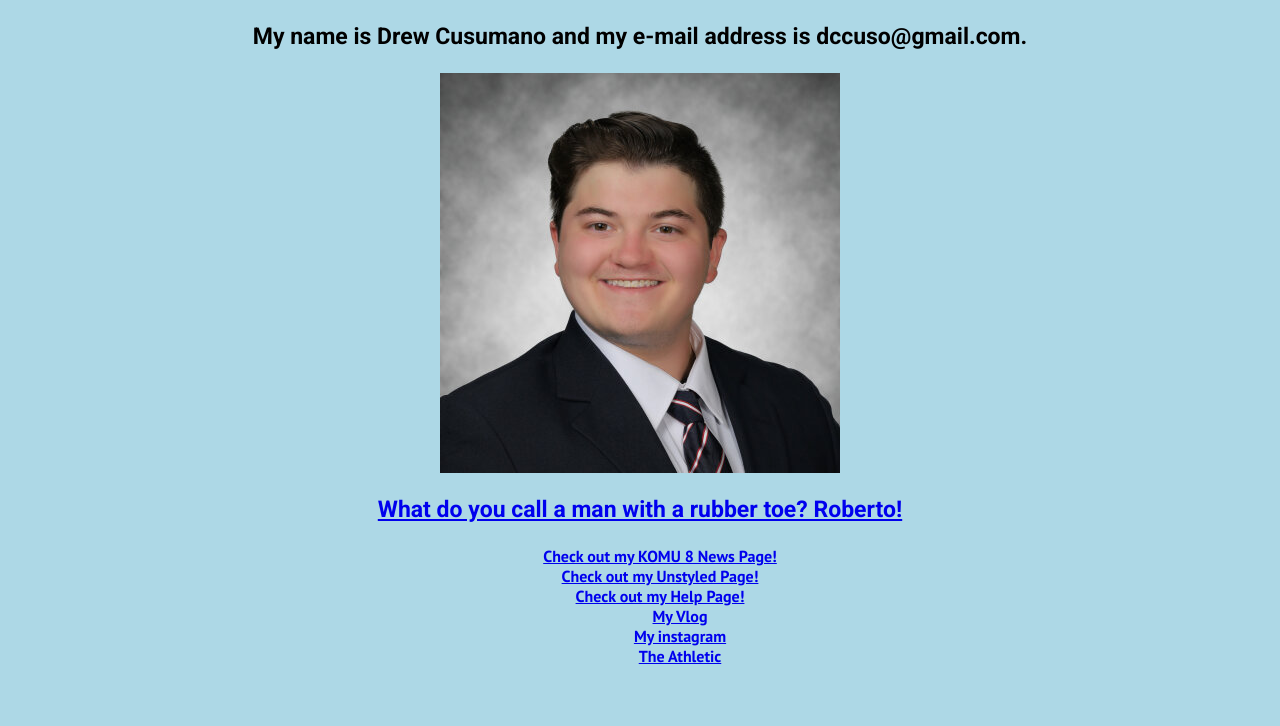
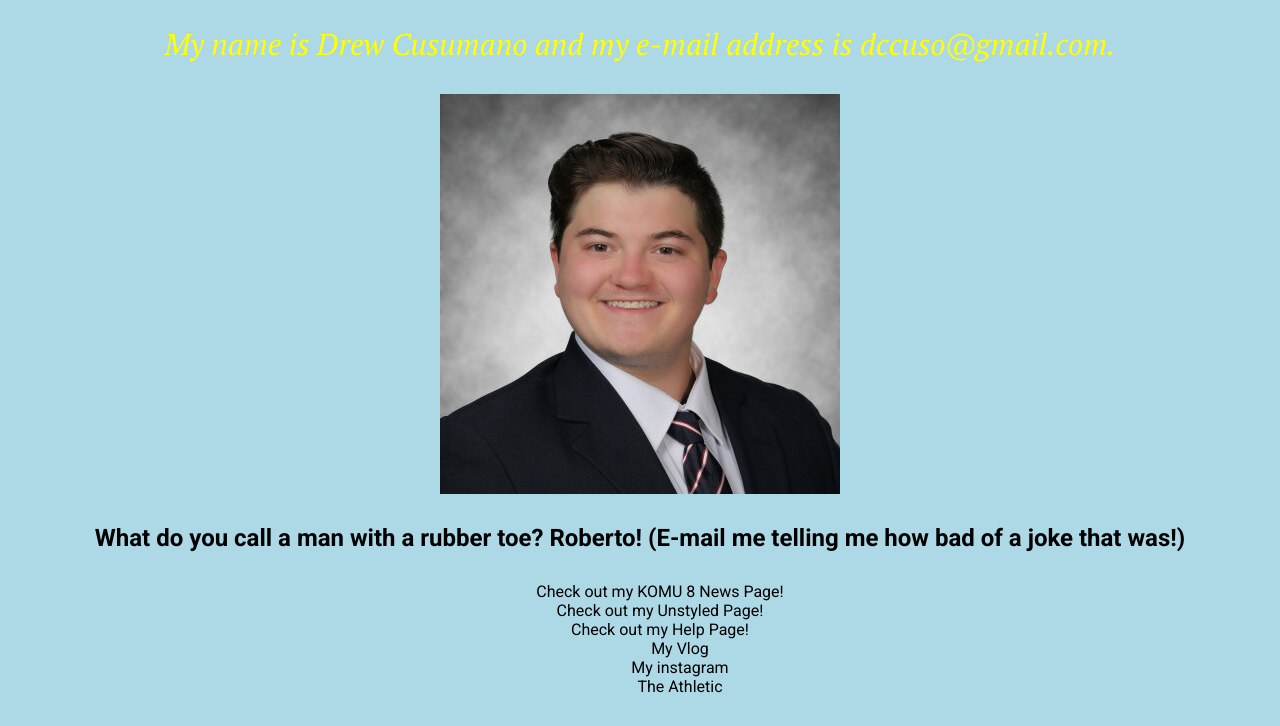
Before and after one commit to J4502-SS21/drew-cusumano, a plain HTML site: page index.html in a window 1280 px wide. Shown: the part 154-880 px from the top of the page. Before the commit the page ends 843 px from the top, so only its background shows below. Drawn offline with Linux system fonts and the light colour scheme.

Commit message:
changed css styling to hyperlinks

```diff
--- a/index.html
+++ b/index.html
@@ -6,7 +6,8 @@
   <link rel="stylesheet" href="mystyle.css">
 
   <title>Drew's J4502 Website</title>
-<link href="https://fonts.googleapis.com/css2?family=PT+Sans:wght@700&family=Raleway&family=Roboto:wght@700&display=swap" rel="stylesheet">
+  <link rel="preconnect" href="https://fonts.gstatic.com">
+  <link href="https://fonts.googleapis.com/css2?family=PT+Serif:ital@1&family=Roboto:wght@400;700&display=swap" rel="stylesheet">
   <meta name="description" content="Drew Cusumano's website for J4502.">
   <meta name="author" content="Drew Cusumano">
   <meta name="keywords" content="Drew Cusumano, J4502"/>
@@ -21,8 +22,11 @@
   <p style="text-align:center"><a href="mailto: dccuso@gmail.com" target="blank"> <img src="Drew.JPG"
   <p>
   </p>
-  <p>What do you call a man with a rubber toe? Roberto!
-  </p>
+<h2>
+  What do you call a man with a rubber toe? Roberto!
+  (E-mail me telling me how bad of a joke that was!)
+
+</h2>
   <p>
     <ul>
     <li><a href="https://www.komu.com/users/profile/drew%20cusumano/">Check out my KOMU 8 News Page!</a>
--- a/mystyle.css
+++ b/mystyle.css
@@ -1,28 +1,54 @@
 body {
   background-color: lightblue;
-  font-family: 'Raleway', sans-serif;
+  font-family: 'Roboto', sans-serif;
+  font-style: normal;
+
 }
 
 h1 {
-  color: yellow;
+  color: navy;
+  font-size: 60;
   text-decoration: underline;
-  font-size: 60;
-  text-decoration-color: blue;
   margin-left: 20px;
 }
 Body { text-align: center;
   vertical-align: top;
 }
 P { text-align: center;
-  font-size: 23;
-font-family: 'Roboto', sans-serif;
+  font-size: 30;
+font-family: 'PT Serif', serif;
+font-style: italic;
+color: yellow;
 vertical-align:top;
  }
-H2 { text-align: center
+a:link {
+  color: black;
+  text-decoration: none;
 }
-UL { text-align: center;
-  font-family: 'PT Sans', sans-serif;
+a:active {
+  color: orange;
+  text-decoration: none;
+}
+a:visited {
+  color: black;
+  text-decoration: underline;
+}
+a:hover {
+  color: red;
+  text-transform: uppercase;
+}
+}
+ }
+H2 { text-align: center;
+  text-decoration: none;
+  color: black;
+}
+UL {
+  text-align: center;
+  text-decoration: none;
+  font-family: 'Roboto', sans-serif;
 }
 ul {
   list-style-type: none;
+  text-decoration: none;
 }
```
